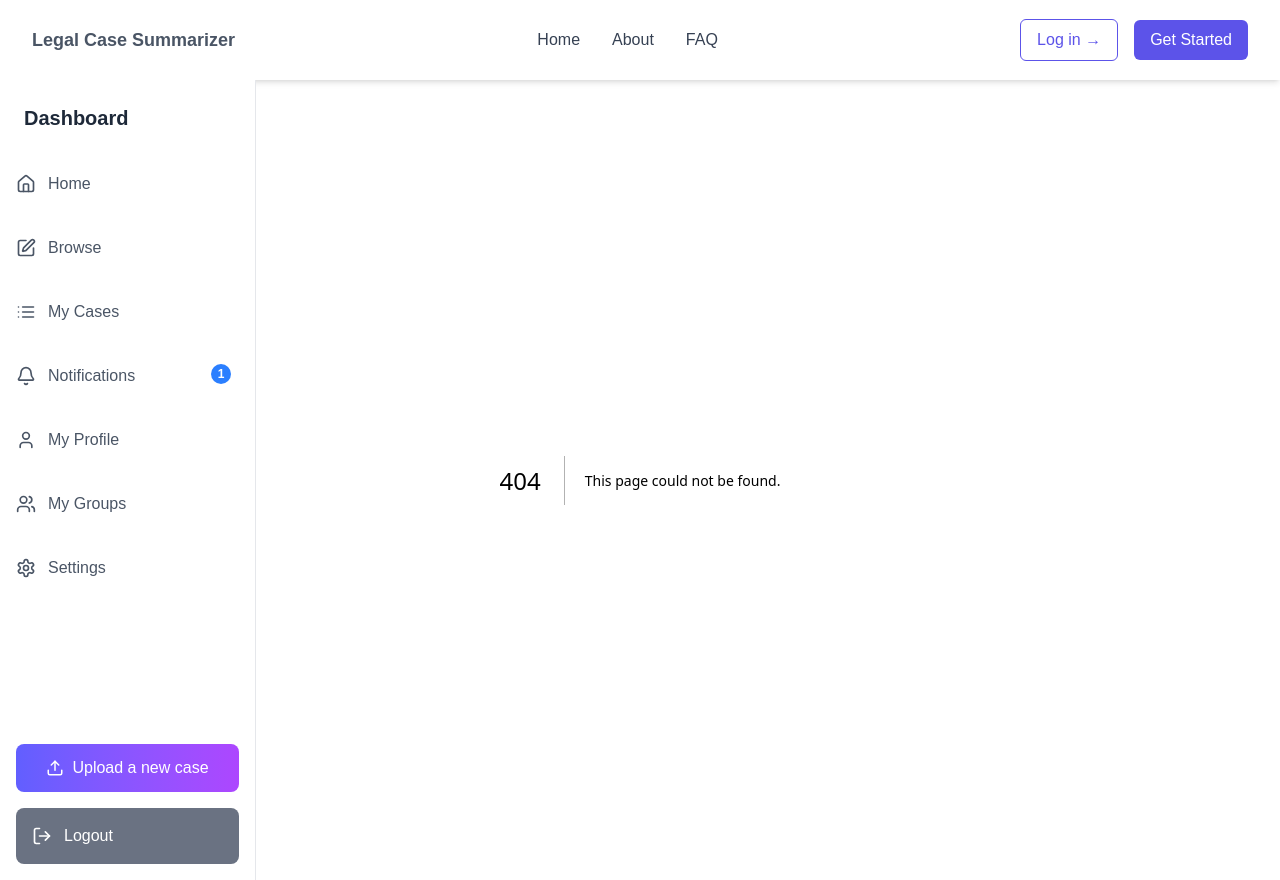
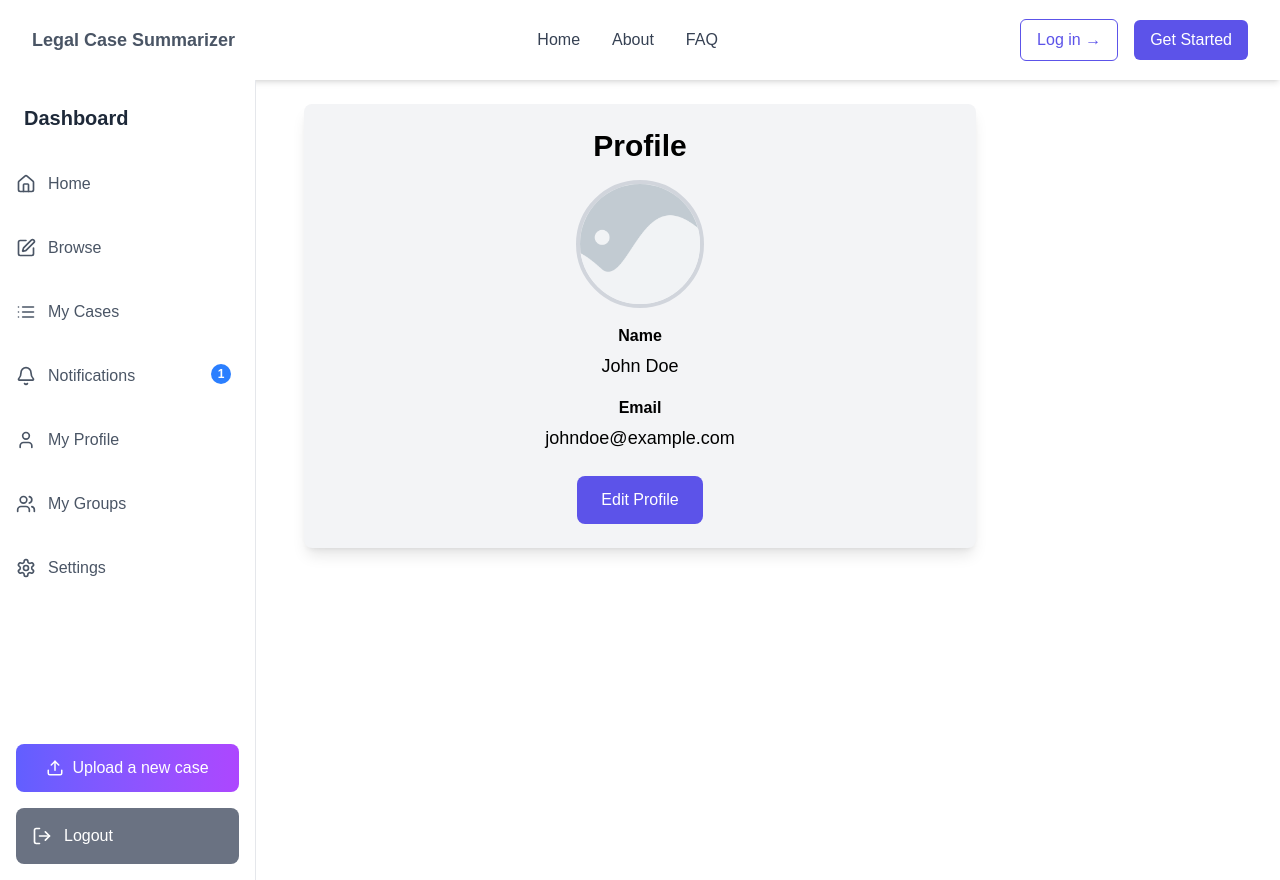
Before and after one commit to UmanandaSiddha/Legal-System-Case-Insights, a Next.js app: page /ProfilePage in a window 1280 px wide. Before the commit this address had no page. Built offline with nearby package versions, Linux system fonts and the light colour scheme.

Commit message:
added the simplest of the simplest profile page | pls remove it

```diff
--- a/src/Components/Sidebar/page.tsx
+++ b/src/Components/Sidebar/page.tsx
@@ -83,7 +83,7 @@ const Sidebar = () => {
           </Link>
 
           <Link
-            href="/profile"
+            href="/ProfilePage"
             className={`flex items-center gap-3 p-4 ${
               isActive("/profile")
                 ? "text-indigo-700 bg-indigo-100 rounded-lg font-bold"
--- /dev/null
+++ b/src/app/ProfilePage/page.tsx
@@ -0,0 +1,118 @@
+"use client";
+import { useState, useRef, ChangeEvent } from "react";
+
+export default function ProfilePage() {
+  const [name, setName] = useState("John Doe");
+  const [email, setEmail] = useState("johndoe@example.com");
+  const [profilePic, setProfilePic] = useState<string | null>(null);
+  const [editing, setEditing] = useState(false);
+
+  const fileInputRef = useRef<HTMLInputElement>(null);
+
+  const handleFileChange = (event: ChangeEvent<HTMLInputElement>) => {
+    const uploadedFile = event.target.files?.[0];
+    if (uploadedFile) {
+      const reader = new FileReader();
+      reader.onload = () => {
+        setProfilePic(reader.result as string);
+      };
+      reader.readAsDataURL(uploadedFile);
+    }
+  };
+
+  const handleSave = () => {
+    alert("Profile updated successfully!");
+    setEditing(false);
+  };
+
+  return (
+    <div className="min-h-screen flex flex-col items-center bg-white text-black px-8 py-6">
+      <div className="max-w-2xl w-full bg-gray-100 p-6 rounded-lg shadow-lg text-center">
+        <h1 className="text-3xl font-bold mb-4">Profile</h1>
+
+        {/* Profile Picture */}
+        <div className="relative w-32 h-32 mx-auto mb-4">
+          <img
+            src={profilePic || "/placeholder.png"}
+            alt="Profile"
+            className="w-full h-full object-cover rounded-full border-4 border-gray-300"
+          />
+          {editing && (
+            <>
+              <input
+                type="file"
+                ref={fileInputRef}
+                className="hidden"
+                onChange={handleFileChange}
+              />
+              <button
+                className="absolute bottom-2 right-2 bg-gray-600 text-white p-2 rounded-full text-xs"
+                onClick={() => fileInputRef.current?.click()}
+              >
+                📷
+              </button>
+            </>
+          )}
+        </div>
+
+        {/* Profile Details */}
+        <div className="space-y-4">
+          <div>
+            <label className="block font-semibold mb-1">Name</label>
+            {editing ? (
+              <input
+                type="text"
+                value={name}
+                onChange={(e) => setName(e.target.value)}
+                className="border border-gray-300 p-3 w-full rounded-lg"
+              />
+            ) : (
+              <p className="text-lg">{name}</p>
+            )}
+          </div>
+
+          <div>
+            <label className="block font-semibold mb-1">Email</label>
+            {editing ? (
+              <input
+                type="email"
+                value={email}
+                onChange={(e) => setEmail(e.target.value)}
+                className="border border-gray-300 p-3 w-full rounded-lg"
+              />
+            ) : (
+              <p className="text-lg">{email}</p>
+            )}
+          </div>
+        </div>
+
+        {/* Buttons */}
+        <div className="flex justify-center gap-4 mt-6">
+          {editing ? (
+            <>
+              <button
+                className="px-6 py-3 bg-gray-500 text-white rounded-lg"
+                onClick={() => setEditing(false)}
+              >
+                Cancel
+              </button>
+              <button
+                className="px-6 py-3 bg-[#5C53E9] text-white rounded-lg"
+                onClick={handleSave}
+              >
+                Save
+              </button>
+            </>
+          ) : (
+            <button
+              className="px-6 py-3 bg-[#5C53E9] text-white rounded-lg"
+              onClick={() => setEditing(true)}
+            >
+              Edit Profile
+            </button>
+          )}
+        </div>
+      </div>
+    </div>
+  );
+}
```
